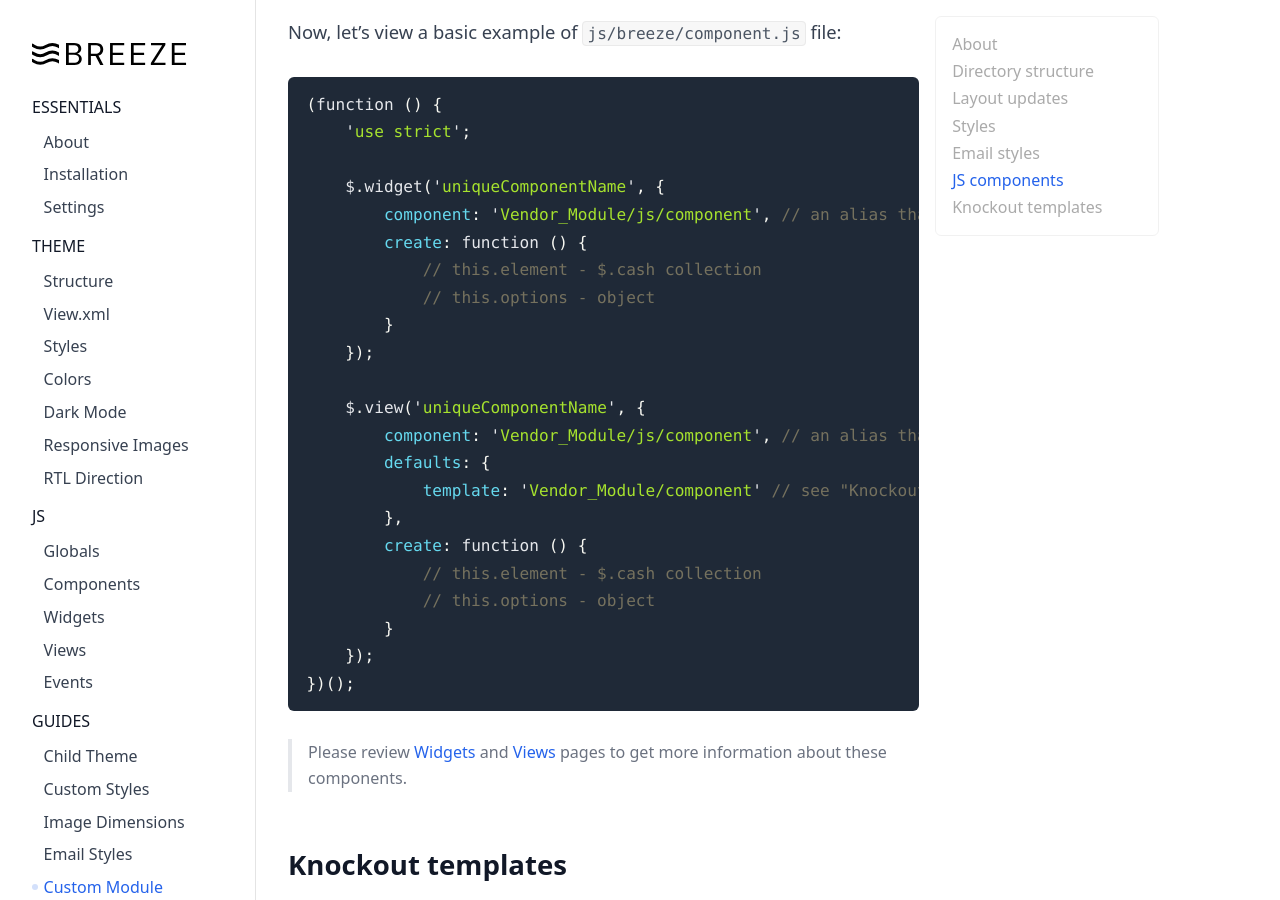
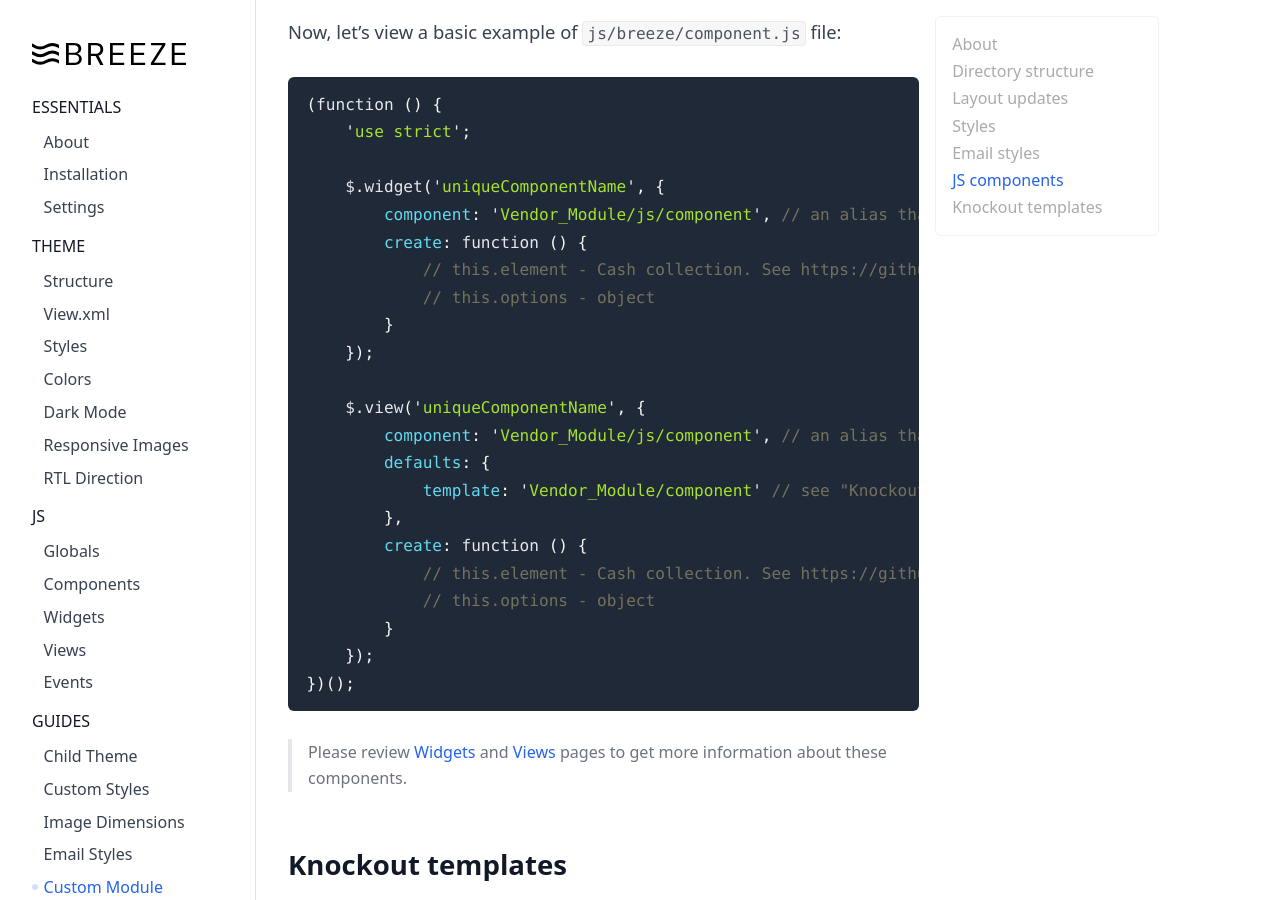
Before and after one commit to breezefront/breezefront.com, a Jekyll site: the page built from collections/_guides/custom-module.md, in a window 1280 px wide and 900 px high, scrolled down 4756 px. Built offline with Jekyll 4.4.1, drawn with Linux system fonts in a browser that asks for light colours.

Commit message:
Added links to the cash repo

```diff
--- a/collections/_guides/custom-module.md
+++ b/collections/_guides/custom-module.md
@@ -164,7 +164,7 @@ Now, let's view a basic example of `js/breeze/component.js` file:
     $.widget('uniqueComponentName', {
         component: 'Vendor_Module/js/component', // an alias that's used in the `data-mage-init` instructions.
         create: function () {
-            // this.element - $.cash collection
+            // this.element - Cash collection. See https://github.com/fabiospampinato/cash
             // this.options - object
         }
     });
@@ -175,7 +175,7 @@ Now, let's view a basic example of `js/breeze/component.js` file:
             template: 'Vendor_Module/component' // see "Knockout templates" section below
         },
         create: function () {
-            // this.element - $.cash collection
+            // this.element - Cash collection. See https://github.com/fabiospampinato/cash
             // this.options - object
         }
     });
```
